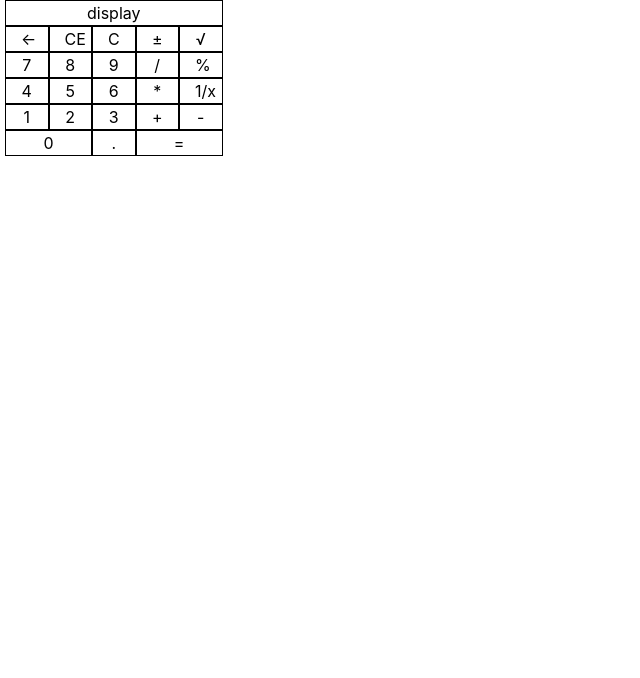
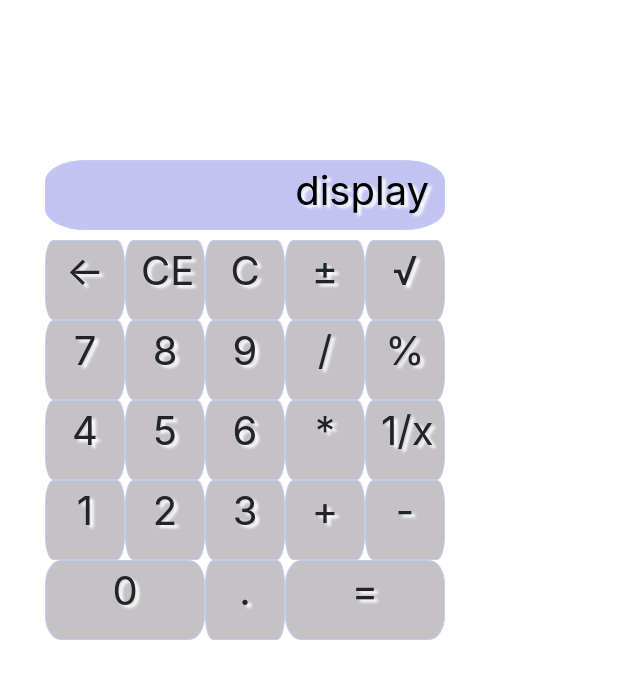
Before and after one commit to dusanfedor/sdw, a React (Create React App) app: page /first#/first in a window 1280 px wide. Shown: the top 678 px of the page, without its empty margins (0-640 px from the left). Built offline with nearby package versions, Linux system fonts and the light colour scheme.

Commit message:
finishing design of calculator

```diff
--- a/src/pages/FirstPage/FirstPage.js
+++ b/src/pages/FirstPage/FirstPage.js
@@ -6,6 +6,7 @@ function FirstPage() {
   return (
     <div className="body2">
       <div className="container">
+        <table>
           <div class="row">
             <div class="col-10">display</div>
           </div>
@@ -47,6 +48,7 @@ function FirstPage() {
             <div class="col-2">.</div>
             <div class="col-4">=</div>
           </div>
+        </table>
       </div>
     </div>
   );
--- a/src/pages/pages.css
+++ b/src/pages/pages.css
@@ -95,7 +95,7 @@ li {
   display: inline;
 }
 
-.row {
+roww {
   display: flex;
   flex-wrap: wrap;
 }
@@ -109,14 +109,36 @@ li {
 .col-2,
 .col-4,
 .col-10 {
-  border: 1px solid;
-  text-align: center;
+  border: 1px solid rgb(194, 204, 243);
+  margin: 1px px;
 }
 
 .container {
-  width: 20%;
-  margin-left: 10px;
+  margin-left: 50px;
   padding-left: 10px;
+  padding-top: 10rem;
+  text-align: center;
+  font-size: 2.5rem;
+}
+
+.row {
+  height: 5rem;
+  width: 30rem;
+  border: black;
+}
+
+.col-10 {
+  background-color: rgb(195, 195, 241);
+  text-shadow: 4px 3px 3px white;
+  border-radius: 10% / 30%;
   color: black;
-  height: auto;
+  text-align: right;
+  margin-bottom: 2%;
 }
+
+.col-2,
+.col-4 {
+  border-radius: 10% / 30%;
+  background-color: #aaa6aaad;
+  text-shadow: 4px 3px 3px white;
+}
```
Lines whose indentation alone changed are shown as unchanged.
